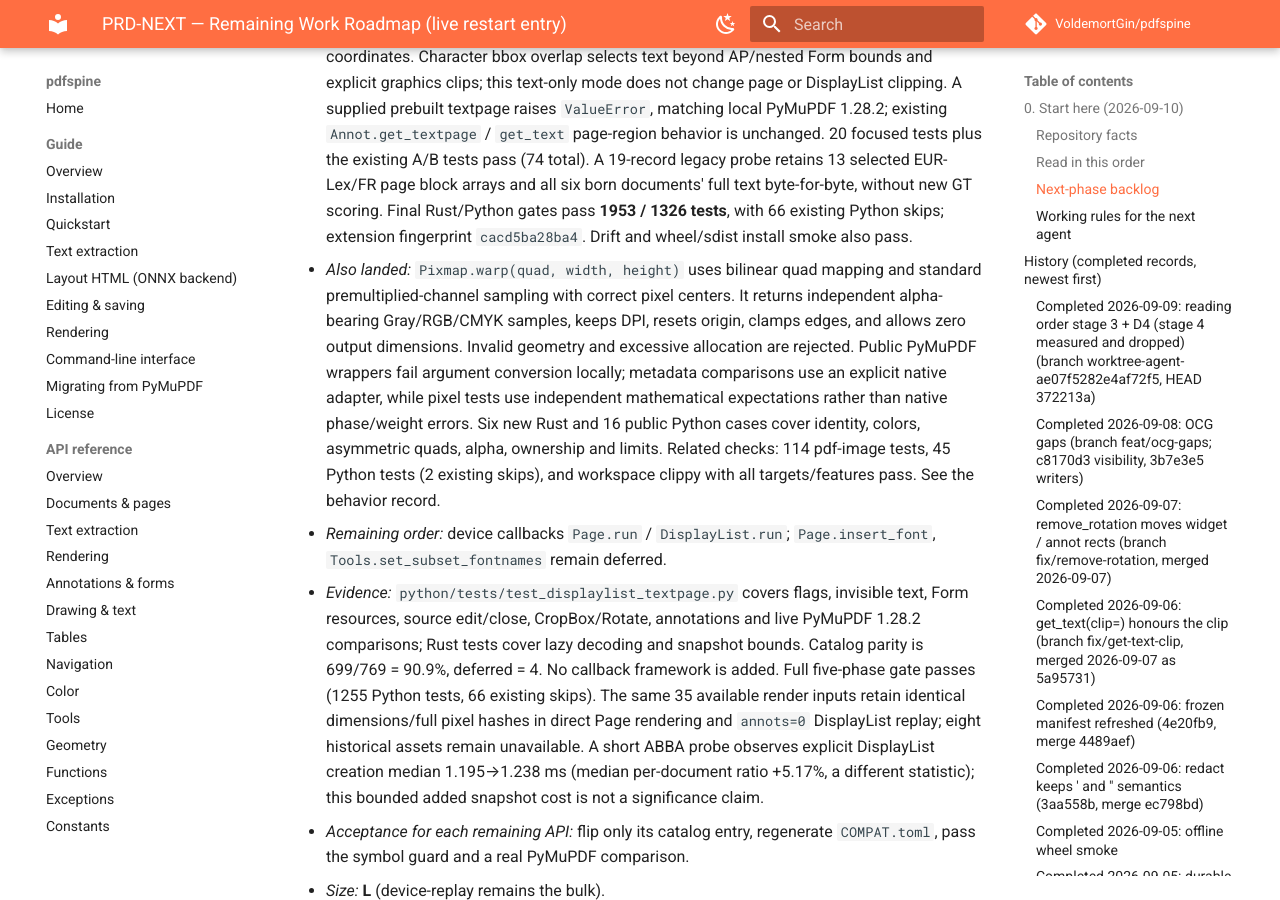
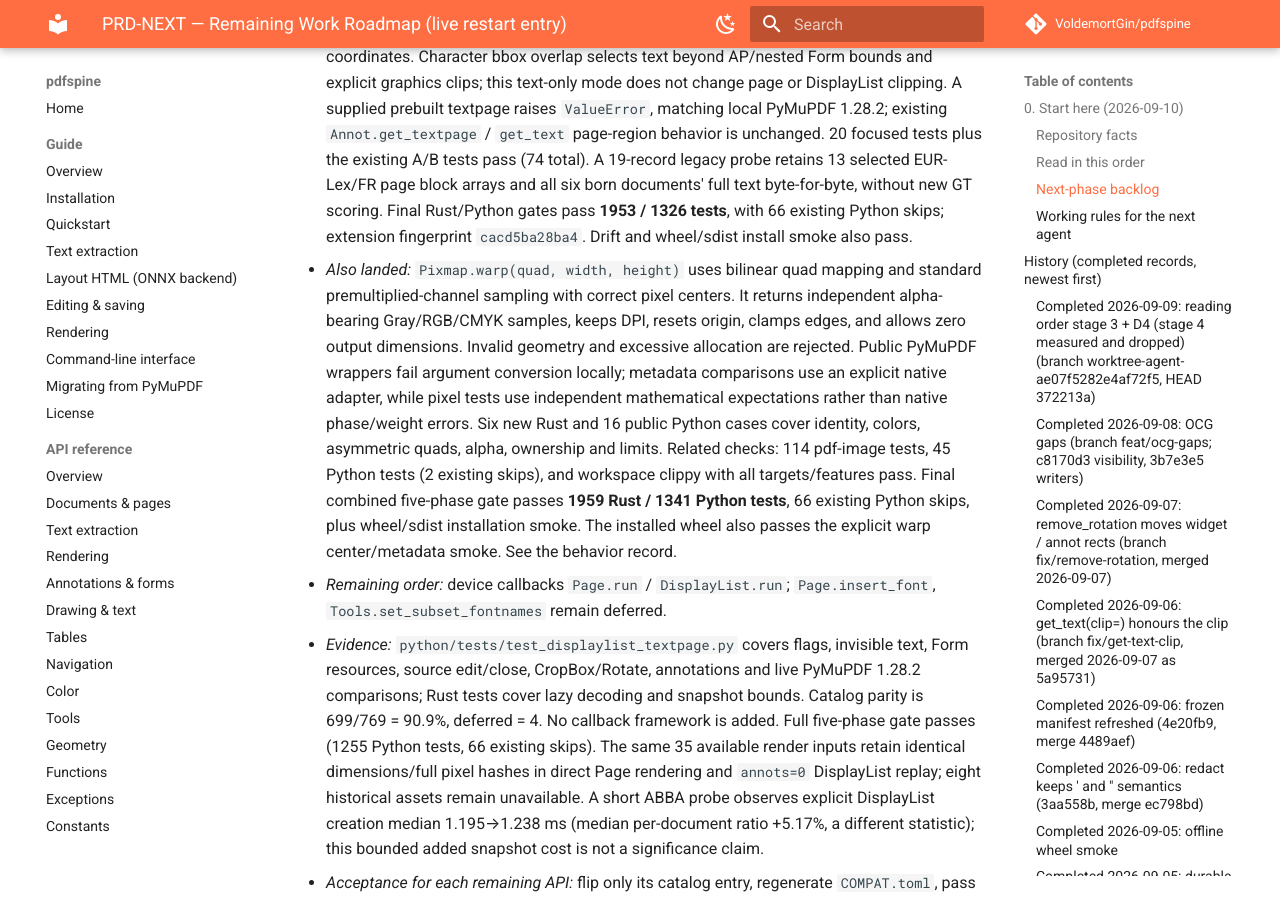
Before and after one commit to VoldemortGin/pdfspine, an MkDocs documentation site: the page built from docs/PRD-NEXT.md, in a window 1280 px wide and 900 px high, scrolled down 6318 px. Built offline with MkDocs 1.6.1 and Material for MkDocs 9.7.7, drawn with Linux system fonts in a browser that asks for light colours; comment, search, counter and statistics services are not loaded.

Commit message:
docs: record final warp integration verification

```diff
--- a/docs/PRD-NEXT.md
+++ b/docs/PRD-NEXT.md
@@ -286,7 +286,10 @@
     than native phase/weight errors. Six new Rust and 16 public Python cases
     cover identity, colors, asymmetric quads, alpha, ownership and limits.
     Related checks: 114 pdf-image tests, 45 Python tests (2 existing skips),
-    and workspace clippy with all targets/features pass. See the behavior record.
+    and workspace clippy with all targets/features pass. Final combined five-phase
+    gate passes **1959 Rust / 1341 Python tests**, 66 existing Python skips, plus
+    wheel/sdist installation smoke. The installed wheel also passes the explicit
+    warp center/metadata smoke. See the behavior record.
   - *Remaining order:* device callbacks `Page.run` /
     `DisplayList.run`; `Page.insert_font`,
     `Tools.set_subset_fontnames` remain deferred.
```
